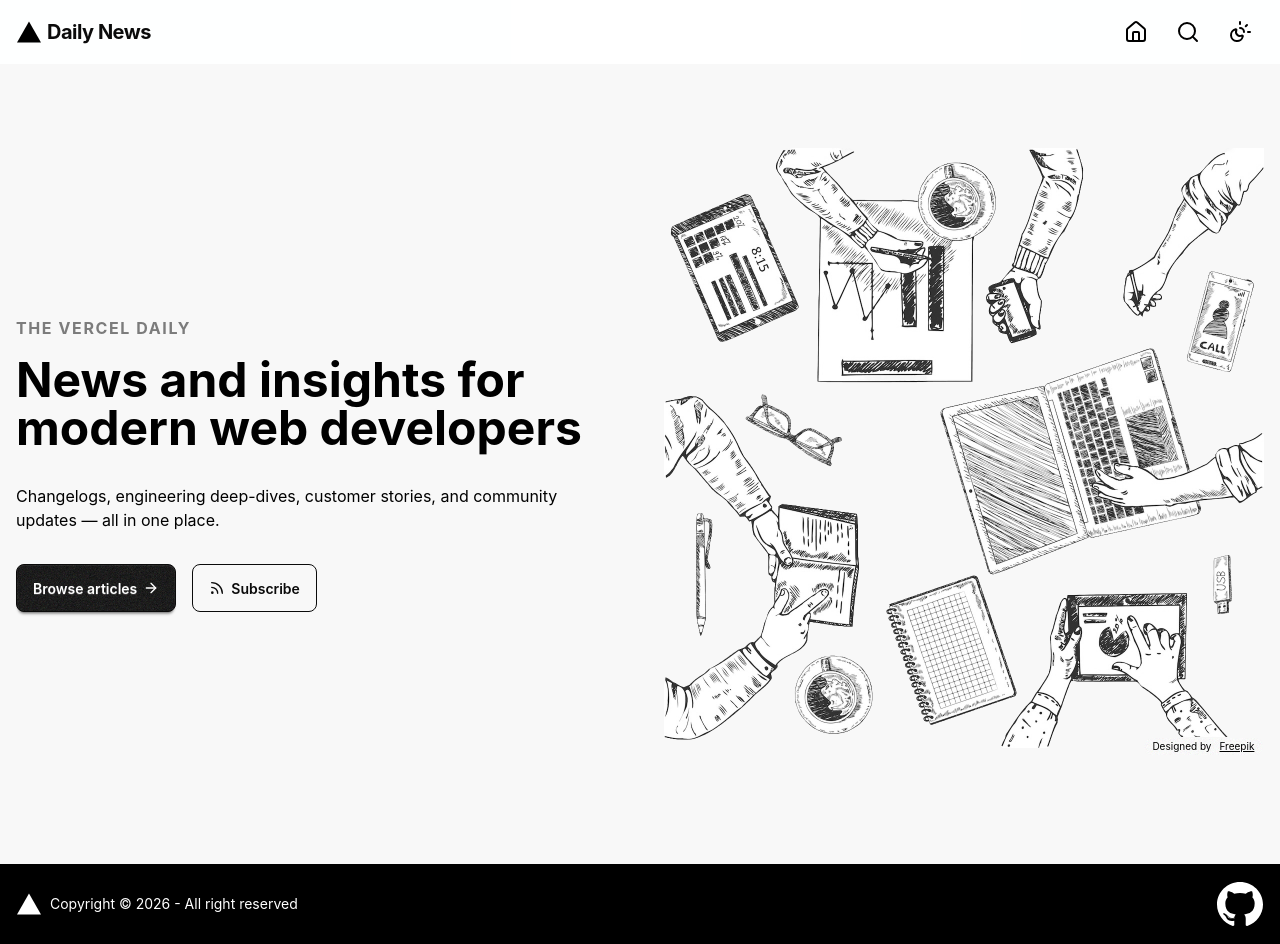
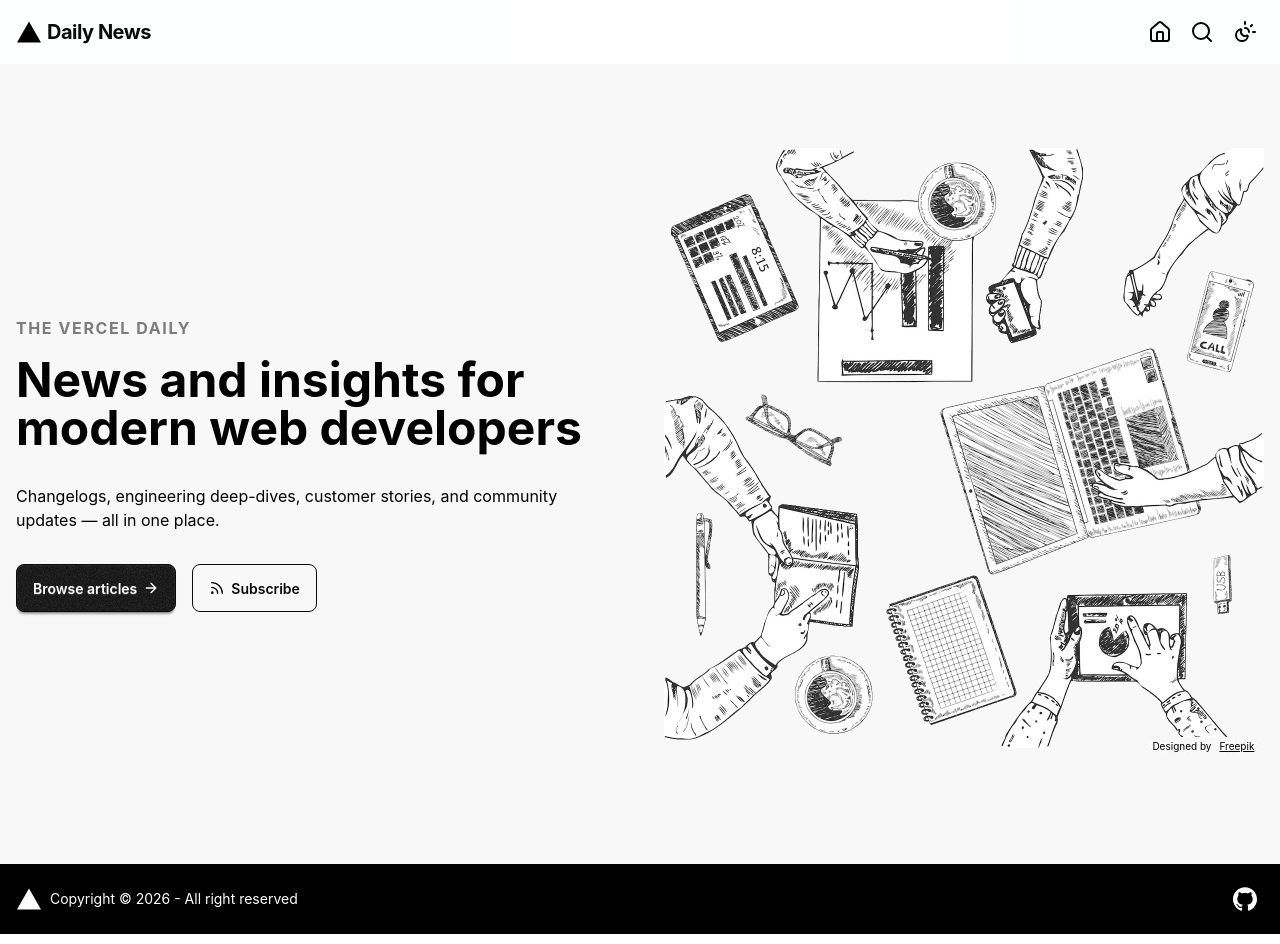
Before and after one commit to serhii-chernenko/vercel-daily-news, a Next.js app: page / in a window 1280 px wide. Built offline with nearby package versions, Linux system fonts and the light colour scheme.

Commit message:
fix(ui): header and footer buttons adjusted

```diff
--- a/src/app/_components/Footer.tsx
+++ b/src/app/_components/Footer.tsx
@@ -9,7 +9,10 @@
   return (
     <footer className="footer sm:footer-horizontal items-center max-sm:justify-center max-sm:gap-4 p-4 light:bg-base-content light:text-base-100 dark:bg-base-100 dark:text-base-content">
       <aside className="flex items-center">
-        <Link href="/" className="btn btn-link h-auto px-0 no-underline">
+        <Link
+          href="/"
+          className="btn btn-link h-auto px-0 no-underline light:focus-visible:outline-base-100"
+        >
           <Image
             src="/vercel.svg"
             alt="Vercel logo"
@@ -27,7 +30,7 @@
           href="https://github.com/serhii-chernenko/vercel-daily-news"
           target="_blank"
           rel="noopener noreferrer"
-          className="btn btn-link btn-square"
+          className="group btn btn-ghost btn-square btn-sm histlop"
         >
           <Image
             src="/github.svg"
@@ -35,7 +38,7 @@
             width={24}
             height={24}
             loading="lazy"
-            className="w-auto invert dark:opacity-80"
+            className="size-6 invert transition-all dark:opacity-80 dark:group-focus-visible:opacity-100 dark:motion-safe:group-hover:opacity-100 light:group-hover:invert-0 light:group-focus-visible:invert-0"
           />
         </Link>
       </nav>
--- a/src/app/_components/Header.tsx
+++ b/src/app/_components/Header.tsx
@@ -27,7 +27,7 @@
                 href="/"
                 aria-label="Home"
                 data-tip="Home page"
-                className="tooltip tooltip-bottom btn btn-ghost btn-square"
+                className="tooltip tooltip-bottom btn btn-ghost btn-square btn-sm histlop"
               >
                 <Home className="icon" />
                 <span className="sr-only">Home page</span>
@@ -38,7 +38,7 @@
                 href="/"
                 aria-label="Search"
                 data-tip="Search page"
-                className="tooltip tooltip-bottom btn btn-ghost btn-square"
+                className="tooltip tooltip-bottom btn btn-ghost btn-square btn-sm histlop"
               >
                 <Search className="icon" />
                 <span className="sr-only">Search</span>
--- a/src/app/_components/ThemeToggle.tsx
+++ b/src/app/_components/ThemeToggle.tsx
@@ -30,7 +30,7 @@
   return (
     <button
       type="button"
-      className="tooltip tooltip-left btn btn-ghost btn-square"
+      className="tooltip tooltip-left btn btn-ghost btn-square btn-sm histlop"
       aria-label={label}
       data-tip={label}
       onClick={() => setTheme(nextTheme)}
```
